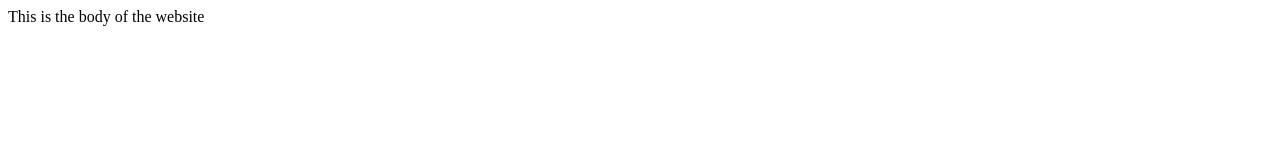
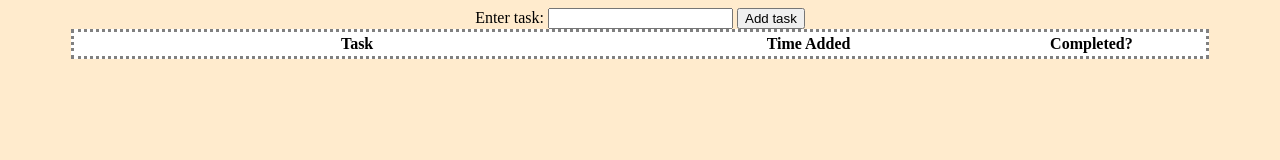
Before and after one commit to retsek860/Kester-s-Website, a plain HTML site: page index.html in a window 1280 px wide. Drawn offline with Linux system fonts and the light colour scheme.

Commit message:
Add files via upload

```diff
--- a/index.html
+++ b/index.html
@@ -1,10 +1,28 @@
 <!DOCTYPE html>
 <html>
-    <head>
-        <meta charset="utf-8">
-        <title>This is Kester's website</title>
-    </head>
-    <body>
-    This is the body of the website
-    </body>
+<head>
+    <meta charset="utf-8">
+    <title>To Do List</title>
+    <link rel="stylesheet" type="text/css" href="mystyle.css">
+</head>
+<body>
+<script src="script.js" type="text/javascript"></script>
+
+<form method="post" onsubmit="addTask(); return false">
+    Enter task: <input id="taskInput" type="text">
+    <input type="submit" value="Add task">
+</form>
+<table id="list" style="width:90%;
+                        background-color: white;
+                        margin-left: auto;
+                        margin-right: auto;
+                        border-style: dotted;">
+    <tr>
+        <th width="50%">Task</th>
+        <th width="30%">Time Added</th>
+        <th width="20%">Completed?</th>
+    </tr>
+</table>
+
+</body>
 </html>
--- /dev/null
+++ b/mystyle.css
@@ -0,0 +1,8 @@
+body {
+    background-color: blanchedalmond;
+    text-align: center;
+}
+
+h1 {
+    font-size: 20px;
+}
--- /dev/null
+++ b/script.js
@@ -0,0 +1,23 @@
+function addTask() {
+    if (document.getElementById("taskInput").value == 0) {
+        return false;
+    } else if (document.getElementById("taskInput").value.length>50) {
+        return false;
+    }
+    var list = document.getElementById("list");
+    var row = list.insertRow(-1);
+    var cell1 = row.insertCell(0);
+    var cell2 = row.insertCell(1);
+    var cell3 = row.insertCell(2);
+    cell1.innerHTML = document.getElementById("taskInput").value;
+    var date = new Date();
+    cell2.innerHTML = (date.getHours() + ":" + date.getMinutes());
+    cell3.innerHTML = '<button onclick="deleteRow(this.closest(\'tr\'));">✔</button>';
+    return false;
+}
+
+function deleteRow(x) {
+    console.log(x.rowIndex);
+    document.getElementById("list").deleteRow(x.rowIndex);
+    return false;
+}
```
